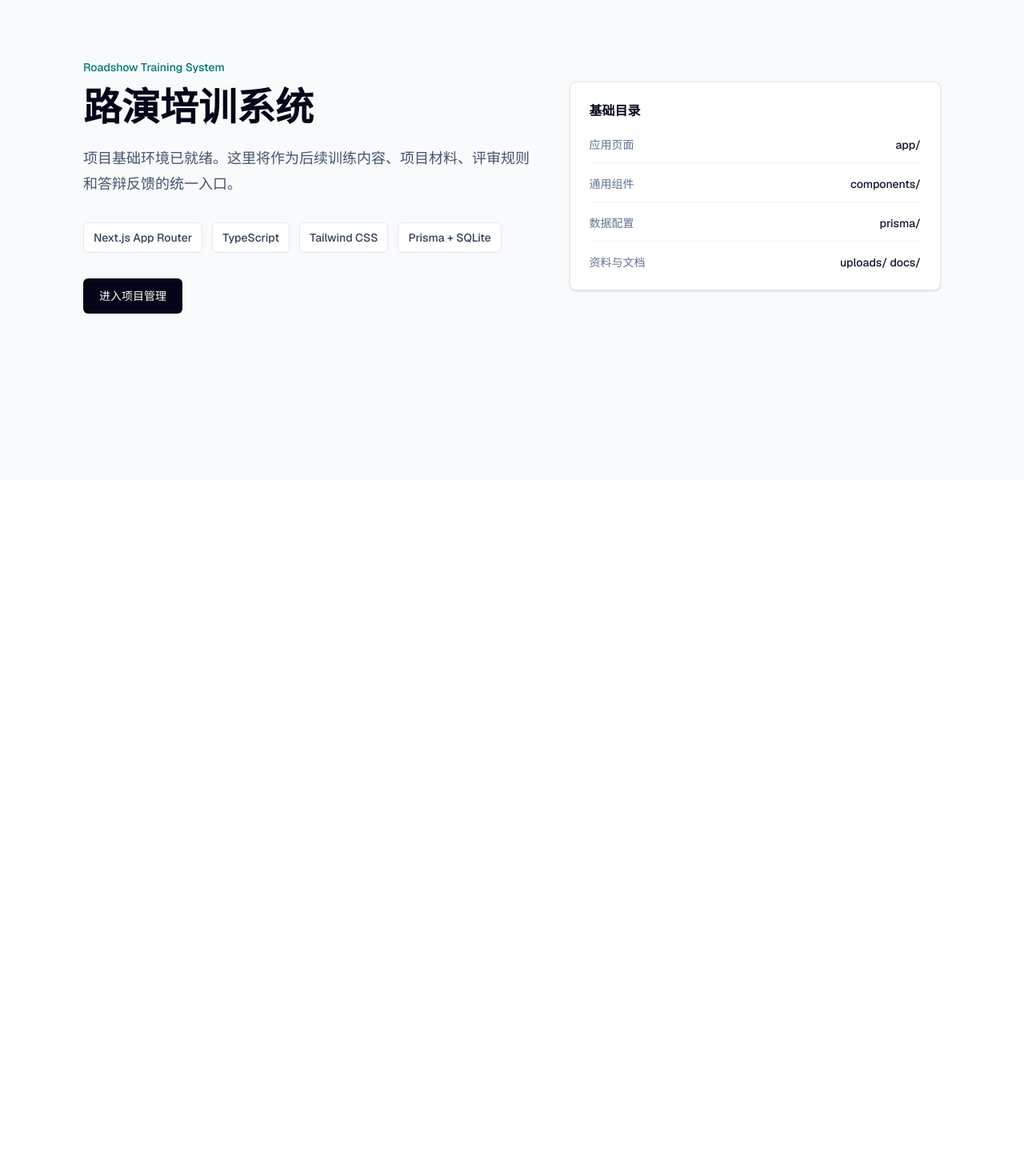
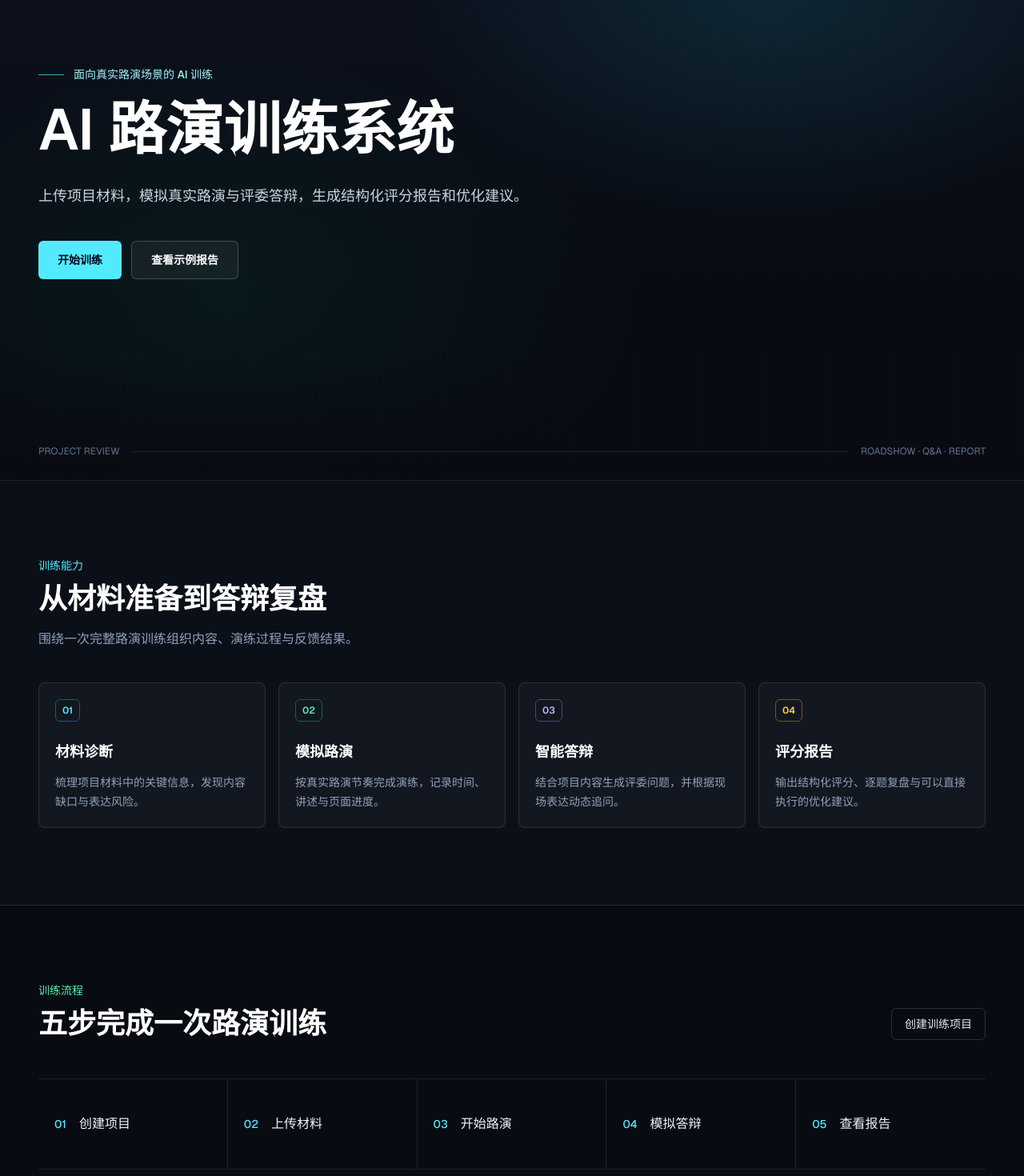
Before and after one commit to MarquezWang/roadshow-training-system, a Next.js app: page / in a window 1280 px wide. Shown: the part 200-1670 px from the top of the page at 80% size. Before the commit the page ends 800 px from the top, so only its background shows below. Built offline with nearby package versions, Linux system fonts and the light colour scheme.

Commit message:
add formal homepage MVP

```diff
--- a/app/layout.tsx
+++ b/app/layout.tsx
@@ -14,8 +14,9 @@ const geistMono = Geist_Mono({
 });
 
 export const metadata: Metadata = {
-  title: "Roadshow Training System",
-  description: "A roadshow training system built with Next.js.",
+  title: "AI 路演训练系统",
+  description:
+    "上传项目材料，模拟真实路演与评委答辩，生成结构化评分报告和优化建议。",
 };
 
 export default function RootLayout({
--- a/app/page.tsx
+++ b/app/page.tsx
@@ -1,68 +1,174 @@
 import Link from "next/link";
 
-const foundations = [
-  "Next.js App Router",
-  "TypeScript",
-  "Tailwind CSS",
-  "Prisma + SQLite",
+const features = [
+  {
+    number: "01",
+    title: "材料诊断",
+    description: "梳理项目材料中的关键信息，发现内容缺口与表达风险。",
+    accent: "border-cyan-400/40 text-cyan-300",
+  },
+  {
+    number: "02",
+    title: "模拟路演",
+    description: "按真实路演节奏完成演练，记录时间、讲述与页面进度。",
+    accent: "border-emerald-400/40 text-emerald-300",
+  },
+  {
+    number: "03",
+    title: "智能答辩",
+    description: "结合项目内容生成评委问题，并根据现场表达动态追问。",
+    accent: "border-violet-400/40 text-violet-300",
+  },
+  {
+    number: "04",
+    title: "评分报告",
+    description: "输出结构化评分、逐题复盘与可以直接执行的优化建议。",
+    accent: "border-amber-400/40 text-amber-300",
+  },
 ];
+
+const steps = ["创建项目", "上传材料", "开始路演", "模拟答辩", "查看报告"];
 
 export default function Home() {
   return (
-    <main className="mx-auto flex w-full max-w-6xl flex-1 flex-col px-6 py-10 sm:px-8 lg:px-10">
-      <section className="grid flex-1 items-center gap-10 lg:grid-cols-[1.1fr_0.9fr]">
-        <div className="max-w-2xl">
-          <p className="mb-4 text-sm font-medium text-teal-700">
-            Roadshow Training System
-          </p>
-          <h1 className="text-4xl font-semibold tracking-normal text-slate-950 sm:text-5xl">
-            路演培训系统
-          </h1>
-          <p className="mt-6 text-lg leading-8 text-slate-600">
-            项目基础环境已就绪。这里将作为后续训练内容、项目材料、评审规则和答辩反馈的统一入口。
-          </p>
-          <div className="mt-8 flex flex-wrap gap-3">
-            {foundations.map((item) => (
-              <span
-                key={item}
-                className="rounded-md border border-slate-200 bg-white px-3 py-2 text-sm font-medium text-slate-700"
+    <main className="min-h-screen overflow-hidden bg-[#080b12] text-white">
+      <div className="relative border-b border-white/10">
+        <div
+          aria-hidden="true"
+          className="pointer-events-none absolute inset-0 bg-[radial-gradient(ellipse_at_75%_24%,rgba(34,211,238,0.12),transparent_34%),radial-gradient(ellipse_at_22%_72%,rgba(16,185,129,0.08),transparent_38%),linear-gradient(180deg,#0d1320_0%,#080b12_72%)]"
+        />
+        <div
+          aria-hidden="true"
+          className="pointer-events-none absolute inset-x-0 bottom-0 h-40 bg-[linear-gradient(180deg,transparent,rgba(8,11,18,0.92)),repeating-linear-gradient(90deg,transparent_0,transparent_79px,rgba(255,255,255,0.025)_80px)]"
+        />
+
+        <nav className="relative z-10 mx-auto flex h-16 w-full max-w-7xl items-center justify-between px-5 sm:px-8 lg:px-12">
+          <Link href="/" className="flex min-w-0 items-center gap-3">
+            <span className="flex size-8 shrink-0 items-center justify-center rounded-md border border-cyan-300/30 bg-cyan-300/10 text-xs font-semibold text-cyan-200">
+              AI
+            </span>
+            <span className="truncate text-sm font-semibold text-white sm:text-base">
+              AI 路演训练系统
+            </span>
+          </Link>
+          <Link
+            href="/projects"
+            className="inline-flex h-9 shrink-0 items-center justify-center rounded-md border border-white/15 bg-white/5 px-4 text-sm font-medium text-slate-100 transition-colors hover:border-cyan-300/40 hover:bg-cyan-300/10 hover:text-white"
+          >
+            进入我的项目
+          </Link>
+        </nav>
+
+        <section className="relative z-10 mx-auto flex min-h-[calc(100vh-4rem)] w-full max-w-7xl flex-col justify-center px-5 pb-24 pt-16 sm:px-8 sm:pb-28 lg:px-12 lg:pt-20">
+          <div className="max-w-4xl">
+            <p className="mb-5 flex items-center gap-3 text-xs font-medium uppercase text-cyan-200 sm:text-sm">
+              <span className="h-px w-8 bg-cyan-300/70" />
+              面向真实路演场景的 AI 训练
+            </p>
+            <h1 className="max-w-4xl text-5xl font-semibold leading-[1.08] tracking-normal text-white sm:text-6xl lg:text-7xl">
+              AI 路演训练系统
+            </h1>
+            <p className="mt-7 max-w-3xl text-base leading-8 text-slate-300 sm:text-lg">
+              上传项目材料，模拟真实路演与评委答辩，生成结构化评分报告和优化建议。
+            </p>
+            <div className="mt-10 flex flex-col gap-3 sm:flex-row">
+              <Link
+                href="/projects"
+                className="inline-flex h-12 items-center justify-center rounded-md bg-cyan-300 px-6 text-sm font-semibold text-slate-950 transition-colors hover:bg-cyan-200"
               >
-                {item}
-              </span>
+                开始训练
+              </Link>
+              <Link
+                href="/projects"
+                className="inline-flex h-12 items-center justify-center rounded-md border border-white/20 bg-white/5 px-6 text-sm font-semibold text-white transition-colors hover:border-white/35 hover:bg-white/10"
+              >
+                查看示例报告
+              </Link>
+            </div>
+          </div>
+
+          <div className="absolute bottom-7 left-5 right-5 flex items-center gap-4 text-xs text-slate-500 sm:left-8 sm:right-8 lg:left-12 lg:right-12">
+            <span>PROJECT REVIEW</span>
+            <span className="h-px flex-1 bg-white/10" />
+            <span>ROADSHOW · Q&amp;A · REPORT</span>
+          </div>
+        </section>
+      </div>
+
+      <section className="border-b border-white/10 bg-[#0b0f18] px-5 py-20 sm:px-8 lg:px-12 lg:py-24">
+        <div className="mx-auto w-full max-w-7xl">
+          <div className="max-w-2xl">
+            <p className="text-sm font-medium text-cyan-300">训练能力</p>
+            <h2 className="mt-3 text-3xl font-semibold text-white sm:text-4xl">
+              从材料准备到答辩复盘
+            </h2>
+            <p className="mt-4 leading-7 text-slate-400">
+              围绕一次完整路演训练组织内容、演练过程与反馈结果。
+            </p>
+          </div>
+
+          <div className="mt-10 grid gap-4 sm:grid-cols-2 lg:grid-cols-4">
+            {features.map((feature) => (
+              <article
+                key={feature.title}
+                className="rounded-lg border border-white/10 bg-white/[0.035] p-5 transition-colors hover:border-white/20 hover:bg-white/[0.055]"
+              >
+                <span
+                  className={`inline-flex h-7 items-center rounded-md border px-2 text-xs font-semibold ${feature.accent}`}
+                >
+                  {feature.number}
+                </span>
+                <h3 className="mt-6 text-lg font-semibold text-white">
+                  {feature.title}
+                </h3>
+                <p className="mt-3 text-sm leading-6 text-slate-400">
+                  {feature.description}
+                </p>
+              </article>
             ))}
           </div>
-          <div className="mt-8">
+        </div>
+      </section>
+
+      <section className="bg-[#080b12] px-5 py-20 sm:px-8 lg:px-12 lg:py-24">
+        <div className="mx-auto w-full max-w-7xl">
+          <div className="flex flex-col justify-between gap-4 sm:flex-row sm:items-end">
+            <div>
+              <p className="text-sm font-medium text-emerald-300">训练流程</p>
+              <h2 className="mt-3 text-3xl font-semibold text-white sm:text-4xl">
+                五步完成一次路演训练
+              </h2>
+            </div>
             <Link
               href="/projects"
-              className="inline-flex h-11 items-center justify-center rounded-md bg-slate-950 px-5 text-sm font-medium text-white transition-colors hover:bg-slate-800"
+              className="inline-flex h-10 w-fit items-center justify-center rounded-md border border-white/15 px-4 text-sm font-medium text-slate-200 transition-colors hover:border-emerald-300/40 hover:text-white"
             >
-              进入项目管理
+              创建训练项目
             </Link>
           </div>
-        </div>
 
-        <div className="rounded-lg border border-slate-200 bg-white p-6 shadow-sm">
-          <h2 className="text-base font-semibold text-slate-950">基础目录</h2>
-          <dl className="mt-5 grid gap-4 text-sm">
-            <div className="flex items-center justify-between border-b border-slate-100 pb-3">
-              <dt className="text-slate-500">应用页面</dt>
-              <dd className="font-medium text-slate-900">app/</dd>
-            </div>
-            <div className="flex items-center justify-between border-b border-slate-100 pb-3">
-              <dt className="text-slate-500">通用组件</dt>
-              <dd className="font-medium text-slate-900">components/</dd>
-            </div>
-            <div className="flex items-center justify-between border-b border-slate-100 pb-3">
-              <dt className="text-slate-500">数据配置</dt>
-              <dd className="font-medium text-slate-900">prisma/</dd>
-            </div>
-            <div className="flex items-center justify-between">
-              <dt className="text-slate-500">资料与文档</dt>
-              <dd className="font-medium text-slate-900">uploads/ docs/</dd>
-            </div>
-          </dl>
+          <ol className="mt-12 grid gap-0 border-y border-white/10 md:grid-cols-5">
+            {steps.map((step, index) => (
+              <li
+                key={step}
+                className="flex min-h-28 items-center gap-4 border-b border-white/10 px-1 py-6 last:border-b-0 md:border-b-0 md:border-r md:px-5 md:last:border-r-0"
+              >
+                <span className="text-sm font-medium text-cyan-300">
+                  {String(index + 1).padStart(2, "0")}
+                </span>
+                <span className="font-medium text-slate-100">{step}</span>
+              </li>
+            ))}
+          </ol>
         </div>
       </section>
+
+      <footer className="border-t border-white/10 bg-[#080b12] px-5 py-7 text-sm text-slate-500 sm:px-8 lg:px-12">
+        <div className="mx-auto flex w-full max-w-7xl flex-col gap-2 sm:flex-row sm:items-center sm:justify-between">
+          <span>AI 路演训练系统</span>
+          <span>让每一次路演都有清晰反馈</span>
+        </div>
+      </footer>
     </main>
   );
 }
--- a/components/app-shell.tsx
+++ b/components/app-shell.tsx
@@ -1,4 +1,14 @@
+"use client";
+
+import { usePathname } from "next/navigation";
+
 export function AppShell({ children }: Readonly<{ children: React.ReactNode }>) {
+  const pathname = usePathname();
+
+  if (pathname === "/") {
+    return children;
+  }
+
   return (
     <div className="flex min-h-screen flex-col bg-slate-50 text-slate-950">
       <header className="border-b border-slate-200 bg-white">
```
